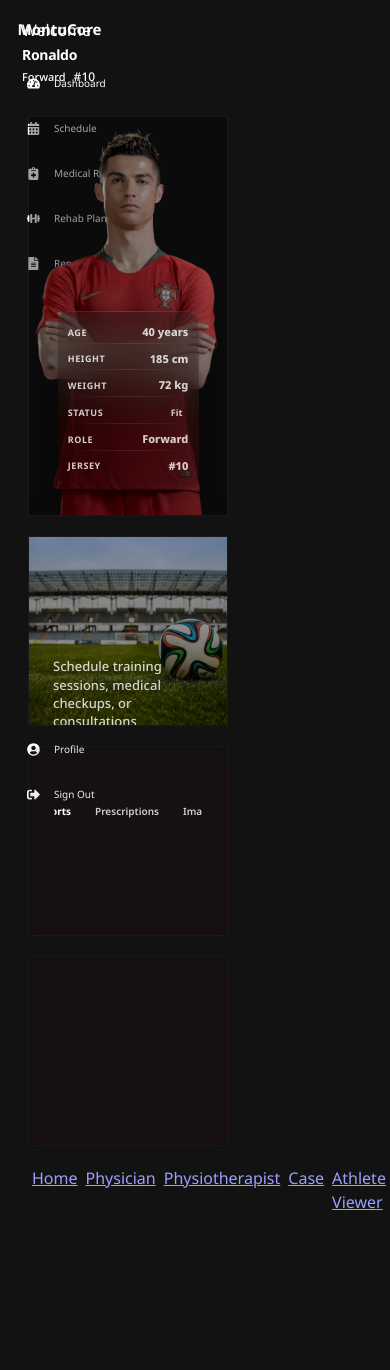
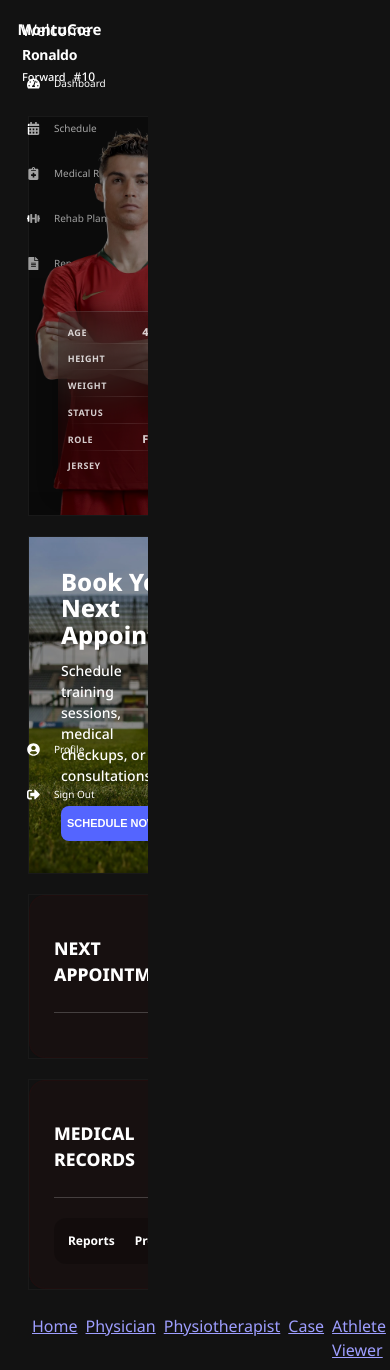
Before and after one commit to TalalEmara/MontuCore-HIS, a React (Vite) app in the folder MontuCore Front/: page /athlete-viewer in a window 390 px wide. Before the commit the page ends 1222 px from the top, so only its background shows below. Built offline with nearby package versions, Linux system fonts and the light colour scheme.

Commit message:
refactor: athlete view responsive edited

```diff
--- a/MontuCore Front/src/pages/AthleteView/AthleteView.css
+++ b/MontuCore Front/src/pages/AthleteView/AthleteView.css
@@ -2,88 +2,82 @@
   display: flex;
   min-height: 100vh;
   background-color: var(--background-color);
+  scrollbar-width: none;
+  -ms-overflow-style: none;
+}
+
+.athlete-viewer-container::-webkit-scrollbar {
+  display: none;
 }
 
 .athlete-main-content {
   flex: 1;
-  min-height: 100vh;
-  width: 100%;
-  min-width: 0;
-  box-sizing: border-box;
-  background-color: var(--background-color);
-  color: var(--text-color);
-  padding: 0;
+  display: flex;
+  flex-direction: column;
+  height: 100vh;
+  overflow-x: hidden;
+  scrollbar-width: none;
+  -ms-overflow-style: none;
+}
+
+.athlete-main-content::-webkit-scrollbar {
+  display: none;
 }
 
 .athlete-dashboard-grid {
   display: grid;
-  grid-template-columns: 1fr 1fr 1fr;
-  grid-template-rows: auto auto auto;
-  gap: 16px;
+  grid-template-columns: 1fr 1.2fr 1fr;
+  grid-template-rows: 35vh 50vh;
+  gap: 1.5rem;
   padding: 0 28px 24px 28px;
   width: 100%;
+  flex: 1;
   box-sizing: border-box;
 }
 
-.athlete-profile-card { grid-column: 1; grid-row: 1 / 3; }
-.booking-card-wrapper { grid-column: 2 / 4; grid-row: 1; }
-.medical-records-card { grid-column: 3; grid-row: 2; }
-.next-appointments-card { grid-column: 2; grid-row: 2; }
+.athlete-profile-card {
+  grid-column: 1;
+  grid-row: 1 / 3;
+  height: 100% !important;
+}
 
+.booking-card-wrapper {
+  grid-column: 2 / 4;
+  grid-row: 1;
+}
+
+.next-appointments-card {
+  grid-column: 2;
+  grid-row: 2;
+  background-color: var(--secondary-color);
+
+}
+
+.medical-records-card {
+  grid-column: 3;
+  grid-row: 2;
+}
 
 .appointments-container,
 .next-container,
 .medical-records-container {
-  padding: 28px;
+  padding: 24px;
   height: 100%;
   display: flex;
   flex-direction: column;
-  justify-content: flex-start;
-  position: relative;
   background-color: rgba(92, 6, 6, 0.08);
   border: 1px solid rgba(92, 6, 6, 0.12);
   box-shadow: 0 20px 60px rgba(0, 0, 0, 0.25);
   border-radius: 16px;
-  overflow: hidden;
+  overflow-y: auto;
+  scrollbar-width: none;
+  -ms-overflow-style: none;
 }
 
-.medical-records-container {
-  align-items: center;
-  gap: 8px;
-}
-
-.appointments-header,
-.next-header,
-.medical-records-header {
-  display: flex;
-  justify-content: space-between;
-  padding-bottom: 12px;
-  margin-bottom: 16px;
-  border-bottom: 1px solid var(--text-color);
-}
-
-.medical-records-header {
-  border-bottom: none;
-  margin-bottom: 0;
-  padding-bottom: 0;
-  width: 100%;
-  justify-content: center;
-}
-
-.appointments-title,
-.next-title,
-.medical-records-title {
-  font-size: 18px;
-  font-weight: 800;
-  margin: 0;
-  background:  var(--text-color);
-  -webkit-background-clip: text;
-  -webkit-text-fill-color: transparent;
-  background-clip: text;
-}
-
-.medical-records-title {
-  font-size: 14px;
+.appointments-container::-webkit-scrollbar,
+.next-container::-webkit-scrollbar,
+.medical-records-container::-webkit-scrollbar {
+  display: none;
 }
 
 .book-appointment {
@@ -91,129 +85,118 @@
   height: 100%;
   display: flex;
   flex-direction: column;
-  justify-content: flex-start;
-  padding: 28px;
+  justify-content: center;
+  padding: 32px;
   box-sizing: border-box;
 }
 
 .book-title {
-  font-size: clamp(15px, 4vw, 25px);
-  font-weight: 700;
-  background: linear-gradient(135deg, var(--text-color) 0%, rgba(255, 255, 255, 0.7) 100%);
-  -webkit-background-clip: text;
-  -webkit-text-fill-color: transparent;
-  background-clip: text;
-  line-height: 1.2;
-  margin: 0;
+  font-size: clamp(20px, 3vw, 32px);
+  font-weight: 800;
+  color: #fff;
+  line-height: 1.1;
+  margin-bottom: 12px;
 }
 
 .booking-description {
-  font-size: clamp(13px, 2.5vw, 1px);
+  font-size: 14px;
   font-weight: 500;
-  line-height: 1.4;
-  margin-top: 10px;
-  margin-bottom: 15px;
-  opacity: 0.8;
+  margin-bottom: 20px;
+  max-width: 80%;
+}
+
+.medical-records-header, .next-header {
+  border-bottom: 1px solid rgba(255, 255, 255, 0.2);
+  margin-bottom: 20px;
+  padding-bottom: 10px;
+}
+
+.next-title, .medical-records-title {
+  font-size: 1.1rem;
+  font-weight: 800;
+  text-transform: uppercase;
+  color: var(--text-color);
 }
 
 .medical-records-tabs {
   display: flex;
-  gap: 0;
-  width: fit-content;
-  border-radius: 16px;
-  overflow: hidden;
-  border: 1px solid var(--secondary-color);
+  width: 100%;
+  background: rgba(0,0,0,0.2);
+  border-radius: 12px;
+  padding: 4px;
 }
 
 .medical-records-tab {
-  padding: 6px 12px;
+  flex: 1;
+  padding: 10px;
   text-align: center;
-  font-size: 10px;
-  font-weight: 600;
-  background-color: transparent;
-  color: var(--text-color);
+  font-size: 12px;
+  font-weight: 700;
   cursor: pointer;
-  transition: all 0.3s ease;
-  opacity: 0.8;
-  white-space: nowrap;
-}
-
-.medical-records-tab:hover {
-  opacity: 1;
+  border-radius: 8px;
+  transition: 0.3s;
 }
 
 .medical-records-tab.active {
   background-color: var(--secondary-color);
-  color: var(--text-color);
-  opacity: 1;
-  font-weight: 700;
+  color: white;
 }
 
-.next-appointments-card{
-background-color: var(--secondary-color);
+@media (max-width: 1100px) {
+  .athlete-main-content {
+    height: auto;
+    overflow-y: auto;
   }
 
-@media (max-width: 900px) {
+  .athlete-dashboard-grid {
+    grid-template-columns: 1fr 1fr;
+    grid-template-rows: auto;
+    gap: 1.25rem;
+    padding: 0 20px 24px 20px;
+  }
+
+  .athlete-profile-card {
+    grid-column: 1;
+    grid-row: 1 / 3;
+    min-height: 600px;
+  }
+
+  .booking-card-wrapper {
+    grid-column: 2;
+    grid-row: 1;
+    height: 300px;
+  }
+
+  .next-appointments-card {
+    grid-column: 2;
+    grid-row: 2;
+    height: 300px;
+  }
+
+  .medical-records-card {
+    grid-column: 1 / 3;
+    grid-row: 3;
+    height: 200px;
+  }
+}
+
+@media (max-width: 768px) {
   .athlete-dashboard-grid {
     grid-template-columns: 1fr;
     grid-template-rows: auto;
-    gap: 20px;
-    padding: 0 20px 20px 20px;
   }
 
   .athlete-profile-card,
   .booking-card-wrapper,
-  .medical-records-card,
-  .next-appointments-card {
-    grid-column: 1 ;
-    grid-row: auto ;
-  }
-}
-
-@media (max-width: 800px) {
-  .athlete-main-content {
-    margin-left: 0 ;
-    padding: 0;
-  }
-
-  .athlete-dashboard-grid {
-    padding: 0 16px 20px 16px;
-  }
-
-  .appointments-container,
-  .next-container,
-  .medical-records-container,
-  .book-appointment {
-    padding: 24px;
+  .next-appointments-card,
+  .medical-records-card {
+    grid-column: 1 !important;
+    grid-row: auto !important;
+    height: auto !important;
+    min-height: 250px;
   }
 
   .book-title {
     font-size: 24px;
   }
-
-  .medical-records-tabs {
-    width: 100%;
-    justify-content: center;
-  }
-
-  .medical-records-title {
-    font-size: 12px;
-  }
 }
-
-@media (max-width: 900px) {
-  .athlete-dashboard-grid {
-    grid-template-columns: 1fr !important;
-    grid-auto-rows: auto;
-    gap: 20px;
-    padding: 0 20px 20px 20px;
-  }
-
-  .athlete-profile-card,
-  .booking-card-wrapper,
-  .medical-records-card,
-  .next-appointments-card {
-    grid-column: auto !important;
-    grid-row: auto !important;
-  }
-}
--- a/MontuCore Front/src/pages/AthleteView/AthleteView.tsx
+++ b/MontuCore Front/src/pages/AthleteView/AthleteView.tsx
@@ -22,6 +22,7 @@
 
         <div className="athlete-dashboard-grid">
           <ProfileCard
+            className="athlete-profile-card"
             profileImage={athleteProfile}
             stats={{
               age: "40 years",
@@ -35,8 +36,7 @@
 
           <AdjustableCard
             className="booking-card-wrapper"
-            height="190px"
-            minHeight="190px"
+            height="100%"
           >
             <div
               className="book-appointment"
@@ -48,7 +48,7 @@
             >
               <div className="book-content">
                 <div className="book-title">
-                  Book Your Next <br /> Appointment
+                  Book Your Next Appointment
                 </div>
                 <div className="booking-description">
                   Schedule training sessions, medical checkups, or consultations
@@ -60,7 +60,15 @@
             </div>
           </AdjustableCard>
 
-          <AdjustableCard className="medical-records-card" height="190px" minHeight="190px">
+          <AdjustableCard className="next-appointments-card" height="100%">
+            <div className="next-container">
+              <div className="next-header">
+                <h2 className="next-title">Next Appointments</h2>
+              </div>
+            </div>
+          </AdjustableCard>
+
+          <AdjustableCard className="medical-records-card" height="100%">
             <div className="medical-records-container">
               <div className="medical-records-header">
                 <h2 className="medical-records-title">Medical Records</h2>
@@ -81,15 +89,6 @@
               </div>
             </div>
           </AdjustableCard>
-
-          <AdjustableCard className="next-appointments-card" height="190px" minHeight="190px">
-            <div className="next-container">
-              <div className="next-header">
-                <h2 className="next-title">Next Appointments</h2>
-              </div>
-            </div>
-          </AdjustableCard>
-
         </div>
       </div>
     </div>
```
Also changed, not shown: MontuCore Front/src/assets/images/physiotherapist.webp (added).
